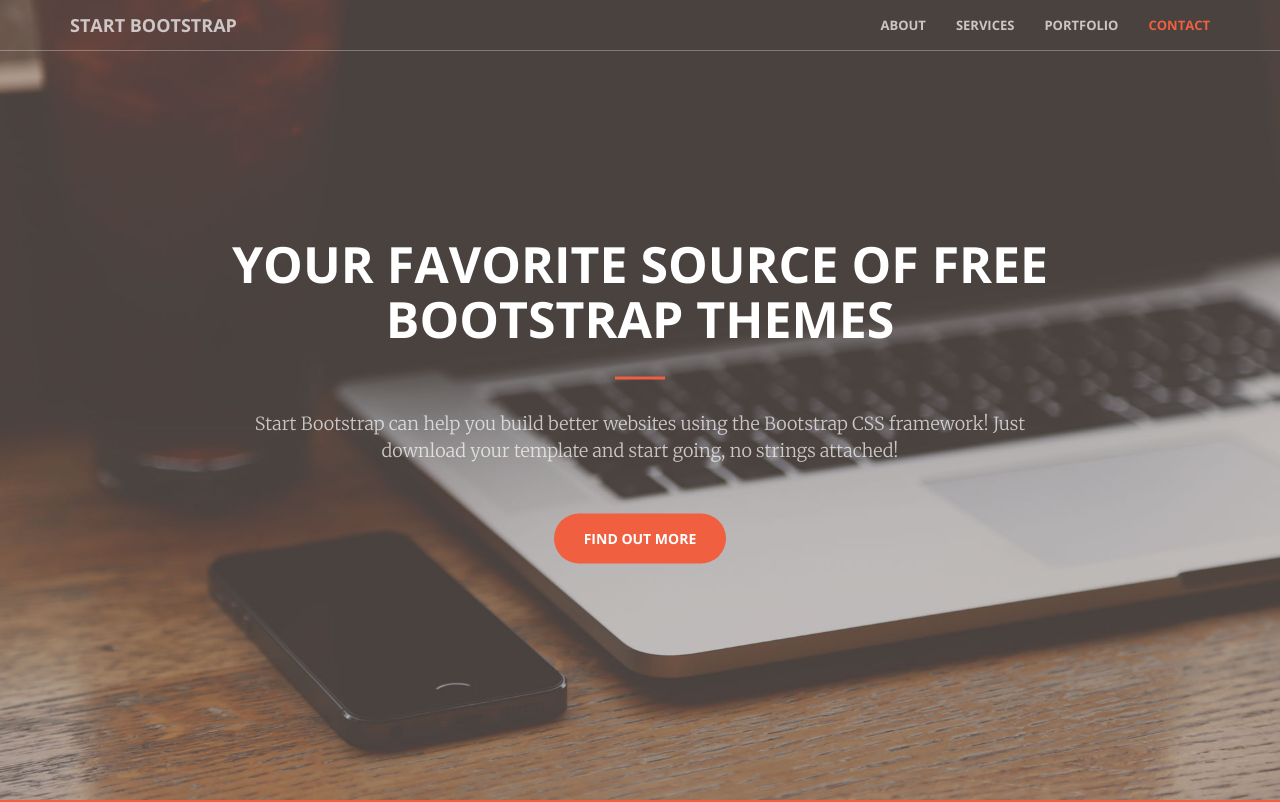
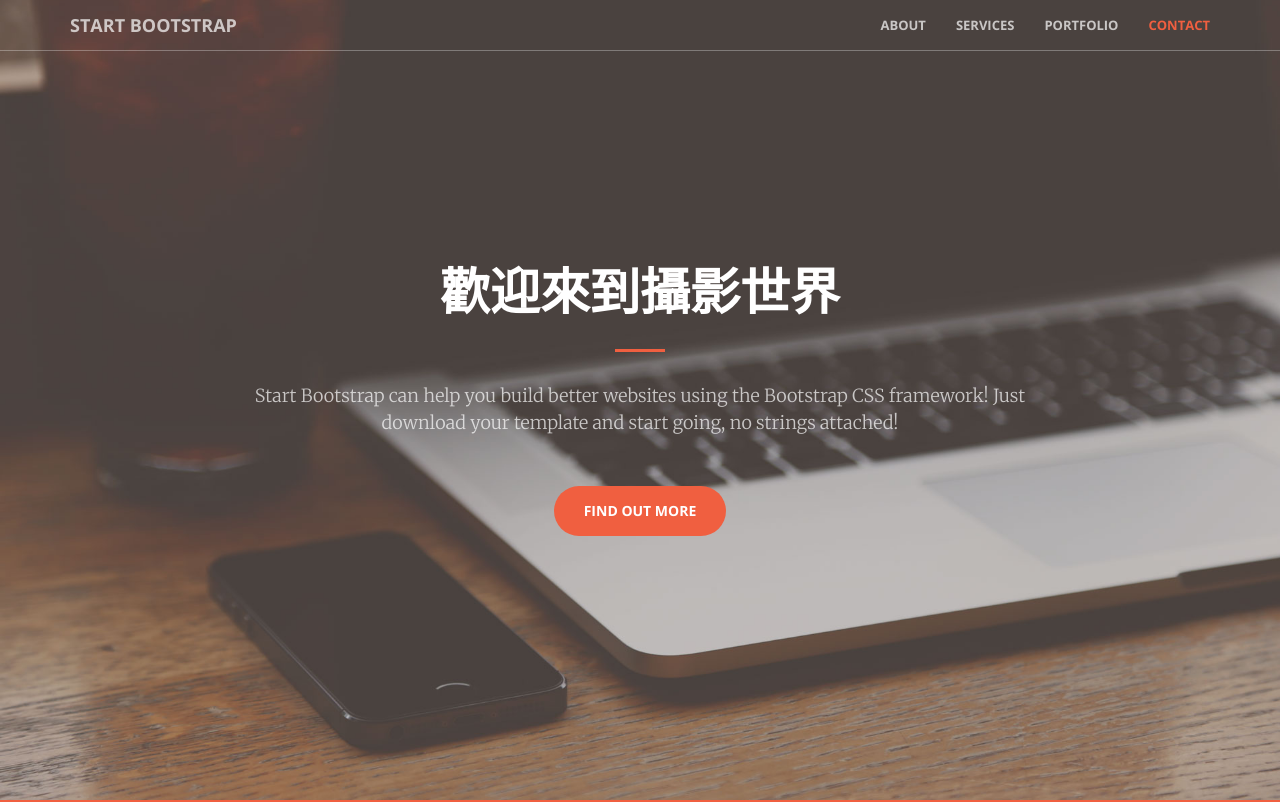
Before and after one commit to s1050022/hhjh, a website: page creative/index.html in a window 1280 px wide. Shown: the top 802 px of the page. Drawn offline with nearby package versions, Linux system fonts and the light colour scheme.

Commit message:
20161205-10

```diff
--- a/creative/index.html
+++ b/creative/index.html
@@ -71,7 +71,7 @@
     <header>
         <div class="header-content">
             <div class="header-content-inner">
-                <h1 id="homeHeading">Your Favorite Source of Free Bootstrap Themes</h1>
+                <h1 id="homeHeading">歡迎來到攝影世界</h1>
                 <hr>
                 <p>Start Bootstrap can help you build better websites using the Bootstrap CSS framework! Just download your template and start going, no strings attached!</p>
                 <a href="#about" class="btn btn-primary btn-xl page-scroll">Find Out More</a>
```
